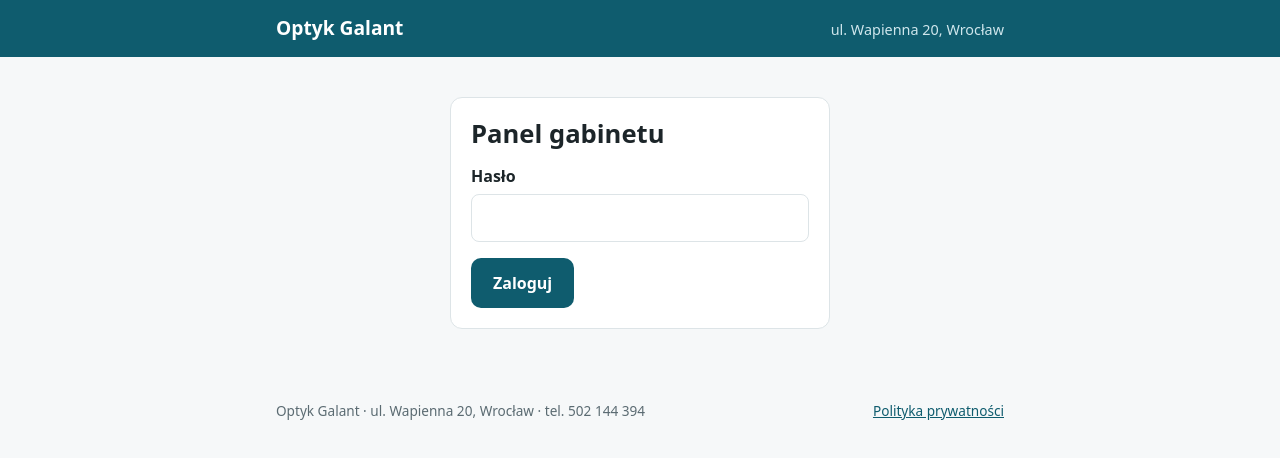
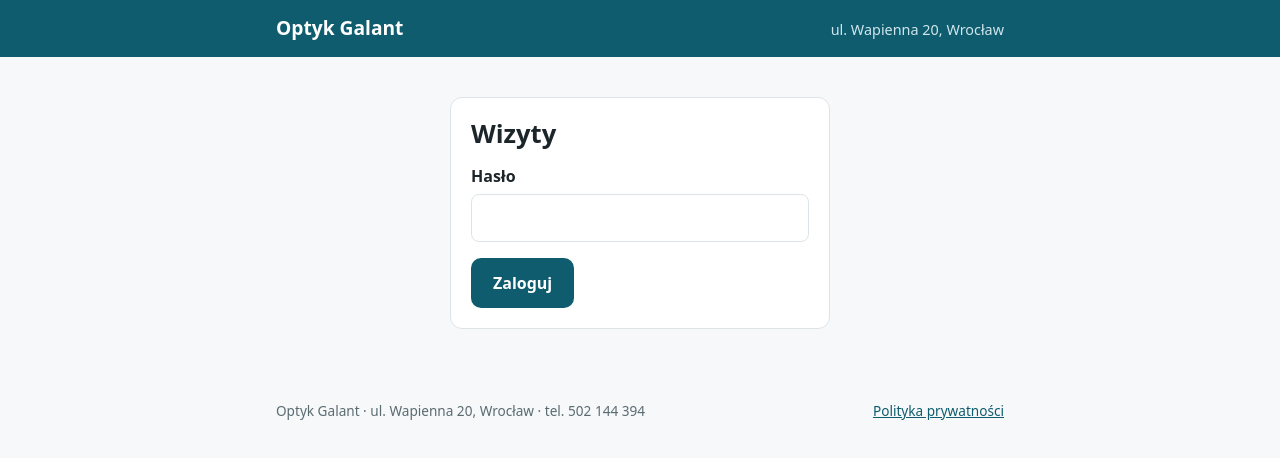
Before and after one commit to optykwapienna-droid/kalendarz, a Next.js app: page /panel/login in a window 1280 px wide. Shown: the top 458 px of the page. Built offline with nearby package versions, Linux system fonts and the light colour scheme; no server answers.

Commit message:
Panel gabinetu → Wizyty (nazwa ikony, tytuł i ekran logowania)
Co-Authored-By: Claude Opus 5.5 <noreply@anthropic.com>
Claude-Session: https://claude.ai/code/session_01T226hY9mn3aKHGrjfhrmy9

```diff
--- a/src/app/panel/layout.tsx
+++ b/src/app/panel/layout.tsx
@@ -3,7 +3,7 @@ import type { Metadata } from "next";
 // Panel dodany do ekranu głównego otwiera się od razu na liście wizyt
 export const metadata: Metadata = {
   manifest: "/panel.webmanifest",
-  appleWebApp: { title: "Panel gabinetu" },
+  appleWebApp: { title: "Wizyty" },
 };
 
 export default function PanelLayout({ children }: { children: React.ReactNode }) {
--- a/src/app/panel/login/page.tsx
+++ b/src/app/panel/login/page.tsx
@@ -6,7 +6,7 @@ export default async function Login({ searchParams }: { searchParams: Promise<{
   const { blad } = await searchParams;
   return (
     <section className="card" style={{ maxWidth: 380, margin: "40px auto" }}>
-      <h1 style={{ marginTop: 0 }}>Panel gabinetu</h1>
+      <h1 style={{ marginTop: 0 }}>Wizyty</h1>
       {blad && <div className="alert error">Nieprawidłowe hasło.</div>}
       <form method="post" action="/api/admin/login">
         <label htmlFor="password">Hasło</label>
--- a/src/app/panel/page.tsx
+++ b/src/app/panel/page.tsx
@@ -14,7 +14,7 @@ import DayTimeFields from "./DayTimeFields";
 import Nav from "./Nav";
 
 export const dynamic = "force-dynamic";
-export const metadata: Metadata = { title: "Panel gabinetu", robots: { index: false } };
+export const metadata: Metadata = { title: "Wizyty", robots: { index: false } };
 
 const tz = business.timezone;
 
```
Also changed, not shown: public/panel.webmanifest.
